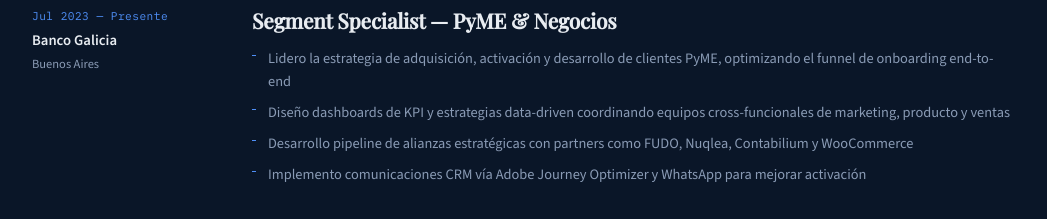
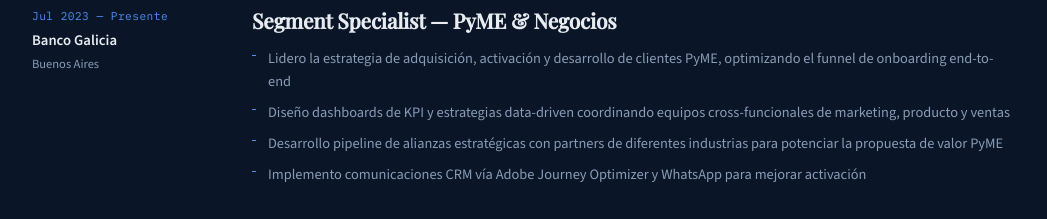
Before and after one commit to juansegundohuergo/juanhuergo.github.io, a plain HTML site: page index.html in a window 1280 px wide. Shown: the part 1520-1739 px from the top of the page, without its empty margins (116-1163 px from the left). Drawn offline with nearby package versions, Linux system fonts and the light colour scheme; a web font is replaced by a local one.

Commit message:
Update index.html

```diff
--- a/index.html
+++ b/index.html
@@ -597,7 +597,7 @@
         <ul class="exp-bullets">
           <li>Lidero la estrategia de adquisición, activación y desarrollo de clientes PyME, optimizando el funnel de onboarding end-to-end</li>
           <li>Diseño dashboards de KPI y estrategias data-driven coordinando equipos cross-funcionales de marketing, producto y ventas</li>
-          <li>Desarrollo pipeline de alianzas estratégicas con partners como FUDO, Nuqlea, Contabilium y WooCommerce</li>
+          <li>Desarrollo pipeline de alianzas estratégicas con partners de diferentes industrias para potenciar la propuesta de valor PyME</li>
           <li>Implemento comunicaciones CRM vía Adobe Journey Optimizer y WhatsApp para mejorar activación</li>
         </ul>
       </div>
```
